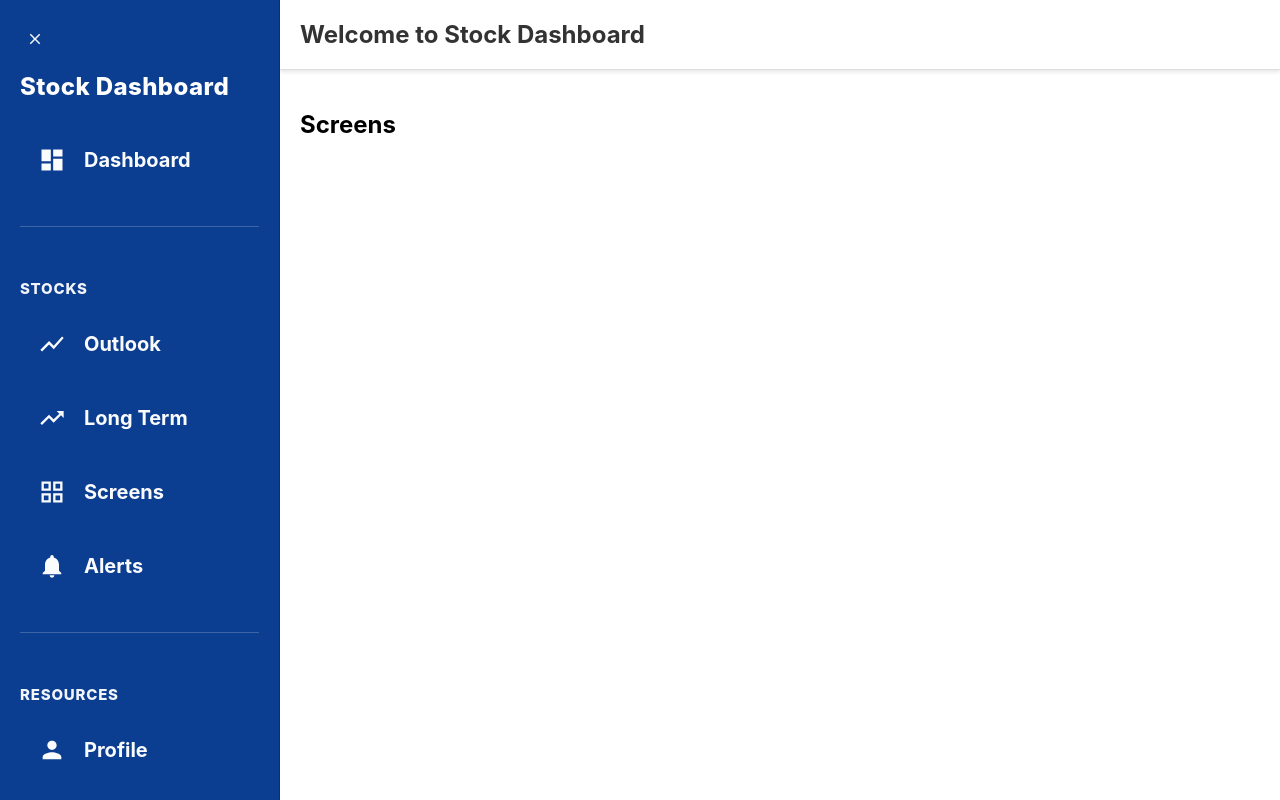
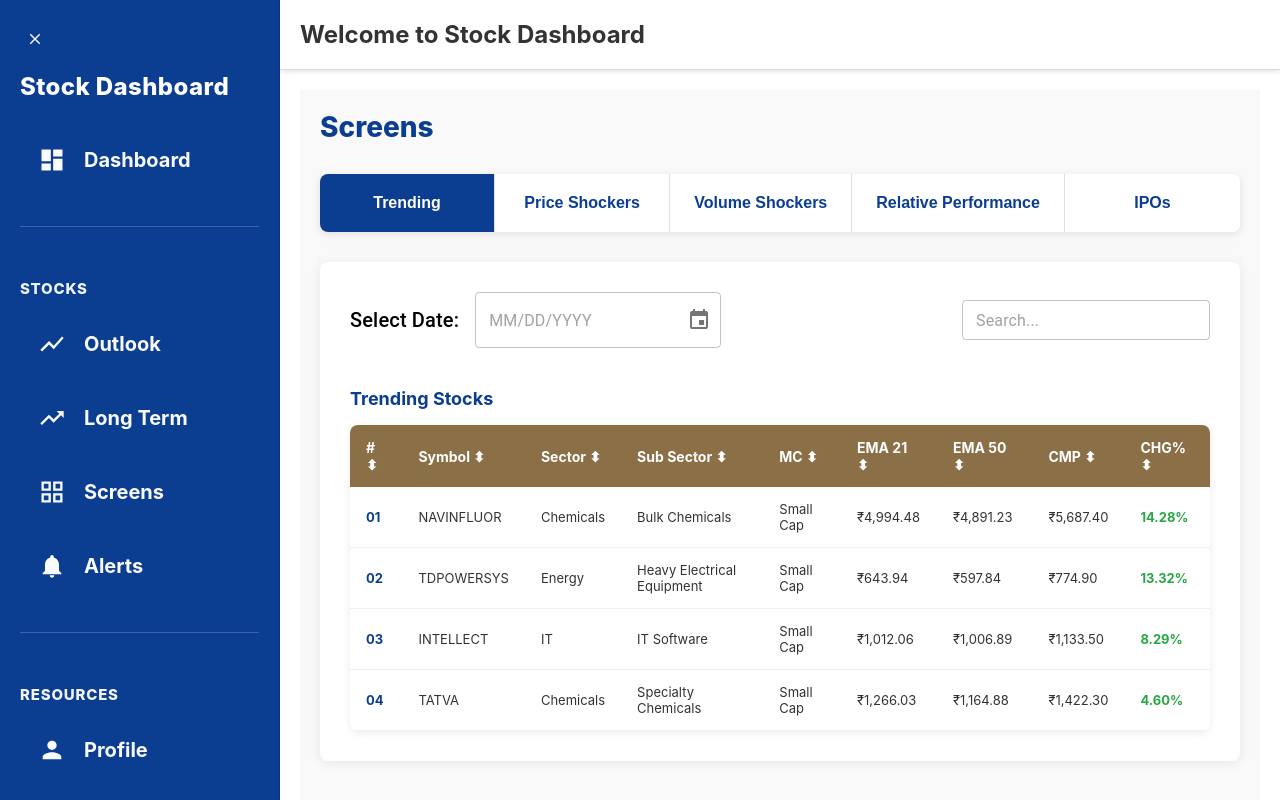
Before and after one commit to Ayc120714/ANIStockDashboard, a React (Create React App) app: page /screens in a window 1280 px wide. Built offline with nearby package versions, Linux system fonts and the light colour scheme.

Commit message:
Created Screens Page with Trending sub page

```diff
--- a/package.json
+++ b/package.json
@@ -6,10 +6,12 @@
     "@emotion/react": "^11.14.0",
     "@emotion/styled": "^11.14.1",
     "@mui/material": "^7.3.5",
+    "@mui/x-date-pickers": "^8.24.0",
     "@testing-library/dom": "^10.4.1",
     "@testing-library/jest-dom": "^6.9.1",
     "@testing-library/react": "^16.3.0",
     "@testing-library/user-event": "^13.5.0",
+    "date-fns": "^4.1.0",
     "react": "^19.2.0",
     "react-dom": "^19.2.0",
     "react-icons": "^5.5.0",
--- a/src/pages/ScreensPage.js
+++ b/src/pages/ScreensPage.js
@@ -1,7 +1,52 @@
-import React from 'react';
+import React, { useState } from 'react';
+import { PageContainer, PageTitle, Tab, TabContainer, TabContent } from './ScreensPage.style';
+import TrendingPage from './TrendingPage';
 
 function ScreensPage() {
-  return <div><h2>Screens</h2></div>;
+  const [activeTab, setActiveTab] = useState('Trending');
+
+  return (
+    <PageContainer>
+      <PageTitle>Screens</PageTitle>
+      <TabContainer>
+        <Tab active={activeTab === 'Trending'} onClick={() => setActiveTab('Trending')}>
+          Trending
+        </Tab>
+        <Tab active={activeTab === 'Price Shockers'} onClick={() => setActiveTab('Price Shockers')}>
+          Price Shockers
+        </Tab>
+        <Tab active={activeTab === 'Volume Shockers'} onClick={() => setActiveTab('Volume Shockers')}>
+          Volume Shockers
+        </Tab>
+        <Tab active={activeTab === 'Relative Performance'} onClick={() => setActiveTab('Relative Performance')}>
+          Relative Performance
+        </Tab>
+        <Tab active={activeTab === 'IPOs'} onClick={() => setActiveTab('IPOs')} last>
+          IPOs
+        </Tab>
+      </TabContainer>
+
+      <TabContent active={activeTab === 'Trending'}>
+          <TrendingPage />
+      </TabContent>
+
+      <TabContent active={activeTab === 'Price Shockers'}>
+        <div>Price Shockers Content</div>
+      </TabContent>
+
+      <TabContent active={activeTab === 'Volume Shockers'}>
+        <div>Volume Shockers Content</div>
+      </TabContent>
+
+      <TabContent active={activeTab === 'Relative Performance'}>
+        <div>Relative Performance Content</div>
+      </TabContent>
+
+      <TabContent active={activeTab === 'IPOs'}>
+        <div>IPOs Content</div>
+      </TabContent>
+    </PageContainer>
+  );
 }
 
 export default ScreensPage;
--- /dev/null
+++ b/src/pages/ScreensPage.style.js
@@ -0,0 +1,81 @@
+import styled from 'styled-components';
+
+export const PageContainer = styled.div`
+  padding: 20px;
+  background-color: #f9f9f9;
+  min-height: 100vh;
+`;
+
+export const PageTitle = styled.h1`
+  font-size: 28px;
+  font-weight: 800;
+  color: #0b3d91;
+  margin: 0 0 30px 0;
+`;
+
+export const TabContainer = styled.div`
+  display: grid;
+  grid-template-columns: repeat(5, 1fr);
+  gap: 0;
+  margin-bottom: 30px;
+  background-color: white;
+  border-radius: 8px;
+  overflow: hidden;
+  box-shadow: 0 2px 8px rgba(0, 0, 0, 0.1);
+`;
+
+export const Tab = styled.button`
+  background: ${(p) => (p.active ? '#0b3d91' : '#ffffff')};
+  border: none;
+  padding: 20px 24px;
+  font-size: 16px;
+  font-weight: 700;
+  color: ${(p) => (p.active ? '#ffffff' : '#0b3d91')};
+  cursor: pointer;
+  transition: all 0.3s ease;
+  white-space: nowrap;
+  text-align: center;
+  border-right: ${(p) => (p.last ? 'none' : '1px solid #e0e0e0')};
+
+  &:hover {
+    background-color: ${(p) => (p.active ? '#0b3d91' : '#f0f6ff')};
+    color: ${(p) => (p.active ? '#f0f6ff' : '#0b3d91')};
+  }
+
+  &:active {
+    transform: scale(0.98);
+  }
+`;
+
+export const TabContent = styled.div`
+  display: ${(p) => (p.active ? 'block' : 'none')};
+  background-color: white;
+  padding: 30px;
+  border-radius: 8px;
+  box-shadow: 0 2px 12px rgba(0, 0, 0, 0.08);
+  animation: fadeIn 0.3s ease-in-out;
+
+  @keyframes fadeIn {
+    from {
+      opacity: 0;
+      transform: translateY(10px);
+    }
+    to {
+      opacity: 1;
+      transform: translateY(0);
+    }
+  }
+
+  h2 {
+    font-size: 24px;
+    font-weight: 800;
+    color: #0b3d91;
+    margin: 0 0 20px 0;
+  }
+
+  p {
+    font-size: 15px;
+    color: #555;
+    line-height: 1.7;
+  }
+`;
--- a/src/pages/SectorOutlook.styles.js
+++ b/src/pages/SectorOutlook.styles.js
@@ -9,6 +9,7 @@ export const TableTitle = styled.h3`
   font-weight: 700;
   color: #0b3d91;
   margin: 0 0 16px 0;
+  caret-color: transparent; /* Disable caret for table title */
 `;
 
 export const TableWrapper = styled.div`
@@ -32,6 +33,7 @@ export const Table = styled.table`
       font-size: 14px;
       font-weight: 700;
       border: none;
+      caret-color: transparent; /* Disable caret for table headings */
     }
   }
 
@@ -48,21 +50,25 @@ export const Table = styled.table`
         padding: 14px 16px;
         font-size: 13px;
         color: #333;
+        caret-color: transparent; /* Disable caret for table names */
       }
 
       .index {
         font-weight: 700;
         color: #0b3d91;
+        caret-color: transparent; /* Disable caret for index column */
       }
 
       .trend-up {
         color: #28a745;
         font-weight: 700;
+        caret-color: transparent; /* Disable caret for trend-up column */
       }
 
       .trend-down {
         color: #dc3545;
         font-weight: 700;
+        caret-color: transparent; /* Disable caret for trend-down column */
       }
 
       .percentage {
@@ -70,6 +76,7 @@ export const Table = styled.table`
         padding: 4px 8px;
         border-radius: 4px;
         font-weight: 600;
+        caret-color: transparent; /* Disable caret for percentage column */
       }
     }
   }
--- /dev/null
+++ b/src/pages/TrendingPage.js
@@ -0,0 +1,137 @@
+import React, { useMemo, useState } from 'react';
+import { TableSection, TableTitle, TableWrapper, Table } from './SectorOutlook.styles';
+import { Box, TextField, Typography } from '@mui/material';
+import { DatePicker } from '@mui/x-date-pickers';
+import { LocalizationProvider } from '@mui/x-date-pickers';
+import { AdapterDateFns } from '@mui/x-date-pickers/AdapterDateFns';
+
+function TrendingPage() {
+  const [searchTerm, setSearchTerm] = useState('');
+  const [selectedDate, setSelectedDate] = useState(null);
+  const [sortConfig, setSortConfig] = useState({ key: null, ascending: true });
+
+  const tableData = [
+    { id: '01', symbol: 'NAVINFLUOR', sector: 'Chemicals', subSector: 'Bulk Chemicals', mc: 'Small Cap', ema21: '₹4,994.48', ema50: '₹4,891.23', cmp: '₹5,687.40', chg: '14.28%', date: '2025-10-31' },
+    { id: '02', symbol: 'TDPOWERSYS', sector: 'Energy', subSector: 'Heavy Electrical Equipment', mc: 'Small Cap', ema21: '₹643.94', ema50: '₹597.84', cmp: '₹774.90', chg: '13.32%', date: '2025-10-31' },
+    { id: '03', symbol: 'INTELLECT', sector: 'IT', subSector: 'IT Software', mc: 'Small Cap', ema21: '₹1,012.06', ema50: '₹1,006.89', cmp: '₹1,133.50', chg: '8.29%', date: '2025-10-30' },
+    { id: '04', symbol: 'TATVA', sector: 'Chemicals', subSector: 'Specialty Chemicals', mc: 'Small Cap', ema21: '₹1,266.03', ema50: '₹1,164.88', cmp: '₹1,422.30', chg: '4.60%', date: '2025-10-29' },
+  ];
+
+   // Filter data based on search term and selected date
+  const filteredData = tableData.filter((row) => {
+    const matchesSearch = row.symbol.toLowerCase().includes(searchTerm.toLowerCase());
+    const matchesDate =
+      selectedDate
+        ? new Date(row.date) >= new Date(selectedDate.toISOString().split('T')[0]) &&
+          new Date(row.date) <= new Date()
+        : true;
+    return matchesSearch && matchesDate;
+  });
+
+  const extractNumeric = (value) => {
+    if (typeof value === 'number') return value;
+    const match = value.toString().match(/-?[\d.]+/);
+    return match ? parseFloat(match[0]) : 0;
+  };
+
+  // Sort after filtering
+  const sortedData = useMemo(() => {
+    if (!sortConfig.key) return filteredData;
+
+    const sorted = [...filteredData].sort((a, b) => {
+      let aValue = a[sortConfig.key];
+      let bValue = b[sortConfig.key];
+
+      // Numeric sort for numbers / currency / percentages
+      aValue = extractNumeric(aValue);
+      bValue = extractNumeric(bValue);
+
+      if (aValue < bValue) return sortConfig.ascending ? -1 : 1;
+      if (aValue > bValue) return sortConfig.ascending ? 1 : -1;
+      return 0;
+    });
+
+    return sorted;
+  }, [filteredData, sortConfig]);
+
+  const handleSort = (key) => {
+    setSortConfig((prev) => ({
+      key,
+      ascending: prev.key === key ? !prev.ascending : true,
+    }));
+  };
+
+  const getSortArrow = (columnKey) => {
+    if (sortConfig.key !== columnKey) return ' ⬍';
+    return sortConfig.ascending ? ' ↑' : ' ↓';
+  };
+
+  const columnConfig = [
+    { key: 'id', label: '#' },
+    { key: 'symbol', label: 'Symbol' },
+    { key: 'sector', label: 'Sector' },
+    { key: 'subSector', label: 'Sub Sector' },
+    { key: 'mc', label: 'MC' },
+    { key: 'ema21', label: 'EMA 21' },
+    { key: 'ema50', label: 'EMA 50' },
+    { key: 'cmp', label: 'CMP' },
+    { key: 'chg', label: 'CHG%' },
+  ];
+
+  return (
+    <LocalizationProvider dateAdapter={AdapterDateFns}>
+      <Box display="flex" justifyContent="space-between" alignItems="center" mb={2}>
+        <Box display="flex" alignItems="center" gap={2}>
+          <Typography variant="h6">Select Date:</Typography>
+          <DatePicker
+            value={selectedDate}
+            onChange={(date) => setSelectedDate(date)}
+            renderInput={(params) => <TextField {...params} size="small" />}
+          />
+        </Box>
+        <TextField
+          size="small"
+          variant="outlined"
+          placeholder="Search..."
+          value={searchTerm}
+          onChange={(e) => setSearchTerm(e.target.value)}
+        />
+      </Box>
+      {/* Table Section */}
+      <TableSection>
+        <TableTitle>Trending Stocks</TableTitle>
+        <TableWrapper>
+          <Table>
+            <thead>
+              <tr>
+                {columnConfig.map((col) => (
+                  <th key={col.key} onClick={() => handleSort(col.key)}>
+                    {col.label}
+                    {getSortArrow(col.key)}
+                  </th>
+                ))}
+              </tr>
+            </thead>
+            <tbody>
+              {sortedData.map((row) => (
+                <tr key={row.id}>
+                  <td className="index">{row.id}</td>
+                  <td>{row.symbol}</td>
+                  <td>{row.sector}</td>
+                  <td>{row.subSector}</td>
+                  <td>{row.mc}</td>
+                  <td>{row.ema21}</td>
+                  <td>{row.ema50}</td>
+                  <td>{row.cmp}</td>
+                  <td className="trend-up">{row.chg}</td>
+                </tr>
+              ))}
+            </tbody>
+          </Table>
+        </TableWrapper>
+      </TableSection>
+    </LocalizationProvider>
+  );
+}
+
+export default TrendingPage;
```
Also changed, not shown: WeeklyLearnings.txt, 1 other file (tests, documents, lock files or other folders).
